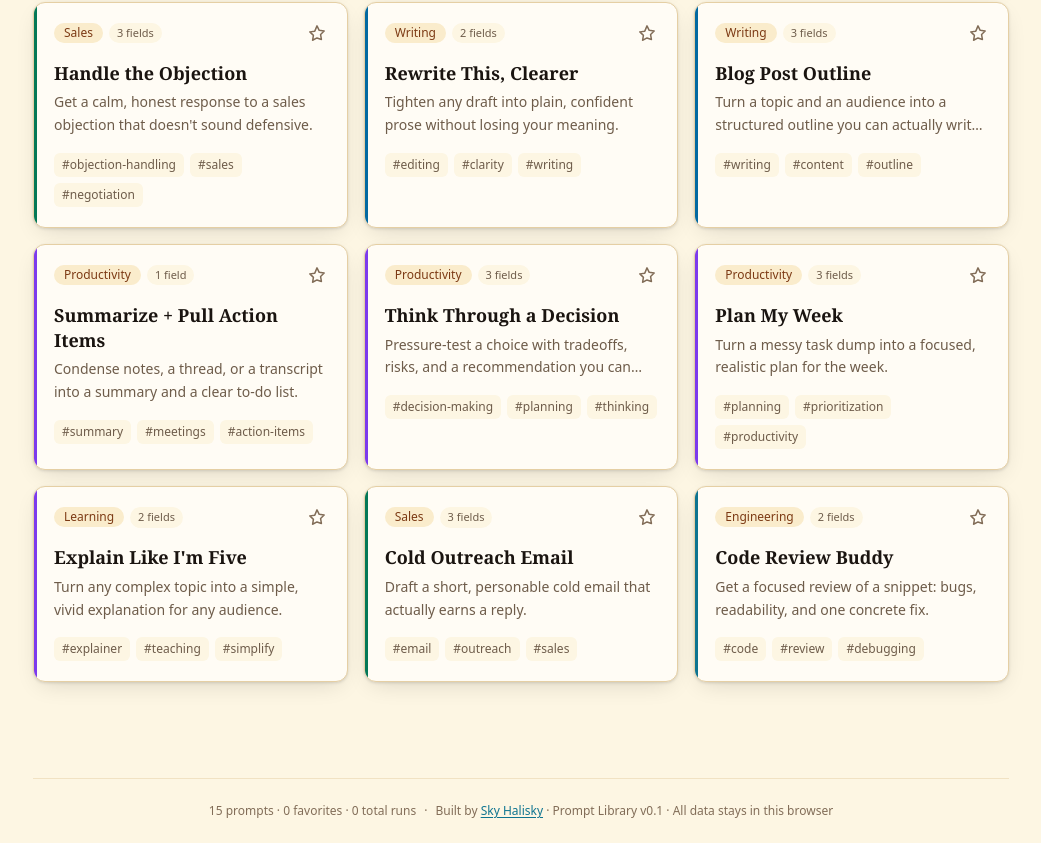
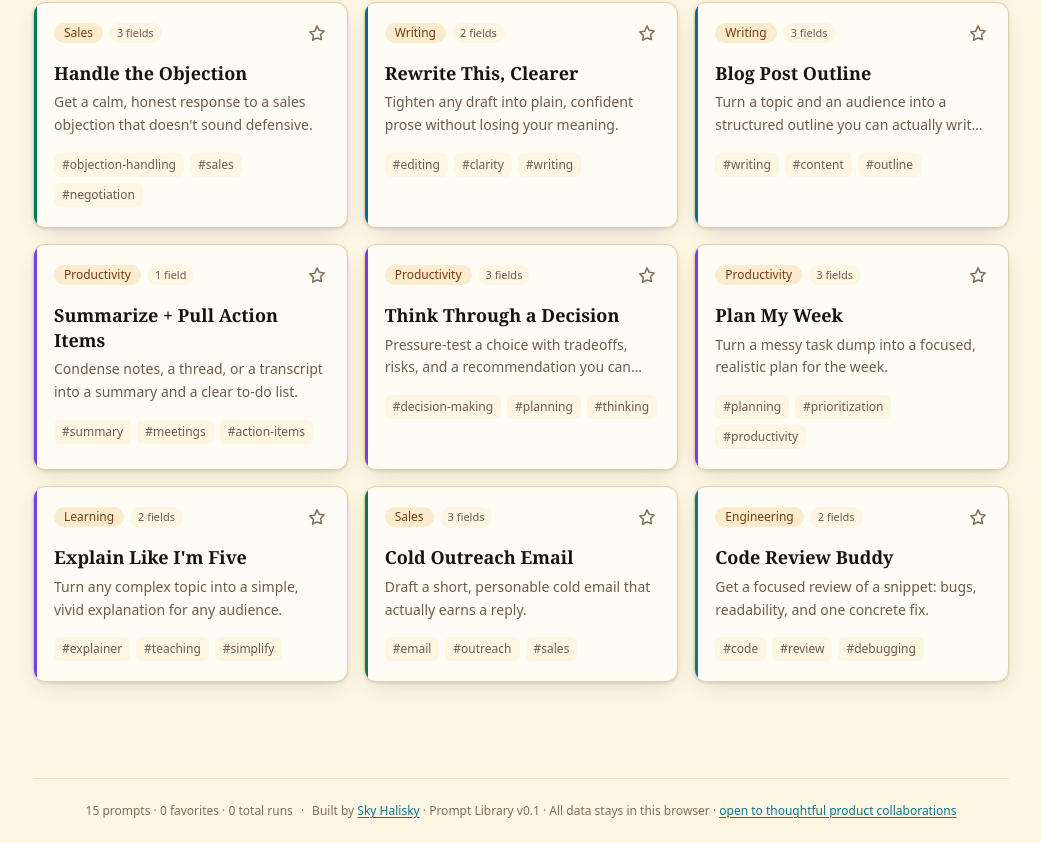
Before and after one commit to Skypie99/Prompt_Library, a Next.js app: page / in a window 1280 px wide. Shown: the part 1332-2175 px from the top of the page, without its empty margins (119-1160 px from the left). Built offline with nearby package versions, Linux system fonts and the light colour scheme.

Commit message:
feat(footer): add soft 'open to thoughtful product collaborations' link to footer byline [Morgan footing v2 conversion sweep 2026-06-19]

```diff
--- a/src/components/HomeClient.tsx
+++ b/src/components/HomeClient.tsx
@@ -731,7 +731,15 @@ export function HomeClient({ prompts: seedPrompts }: { prompts: Prompt[] }) {
                 >
                   Sky Halisky
                 </a>{" "}
-                · Prompt Library v0.1 · All data stays in this browser
+                · Prompt Library v0.1 · All data stays in this browser ·{" "}
+                <a
+                  href="https://skypistudio.com/contact/"
+                  target="_blank"
+                  rel="noopener noreferrer"
+                  className="text-teal-700 underline underline-offset-2 hover:text-teal-800 focus-visible:outline-none focus-visible:ring-2 focus-visible:ring-teal-500 focus-visible:ring-offset-1 dark:text-teal-300 dark:hover:text-teal-200"
+                >
+                  open to thoughtful product collaborations
+                </a>
               </span>
             </footer>
           );
```
